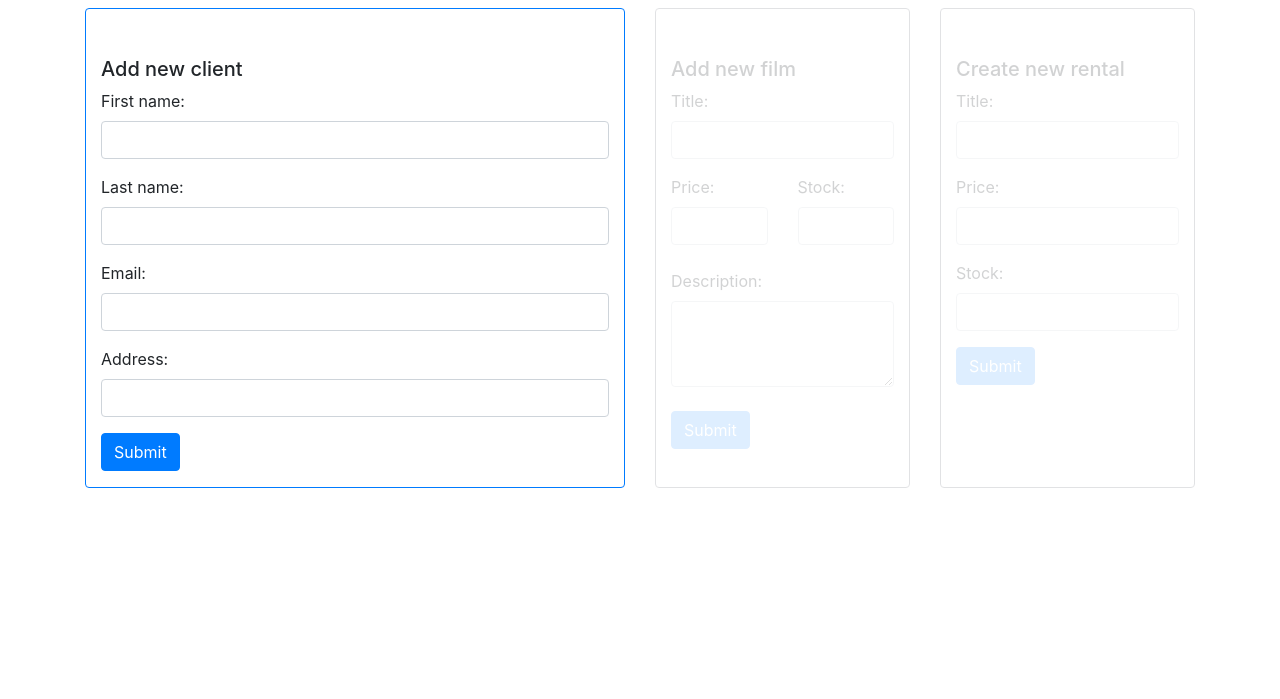
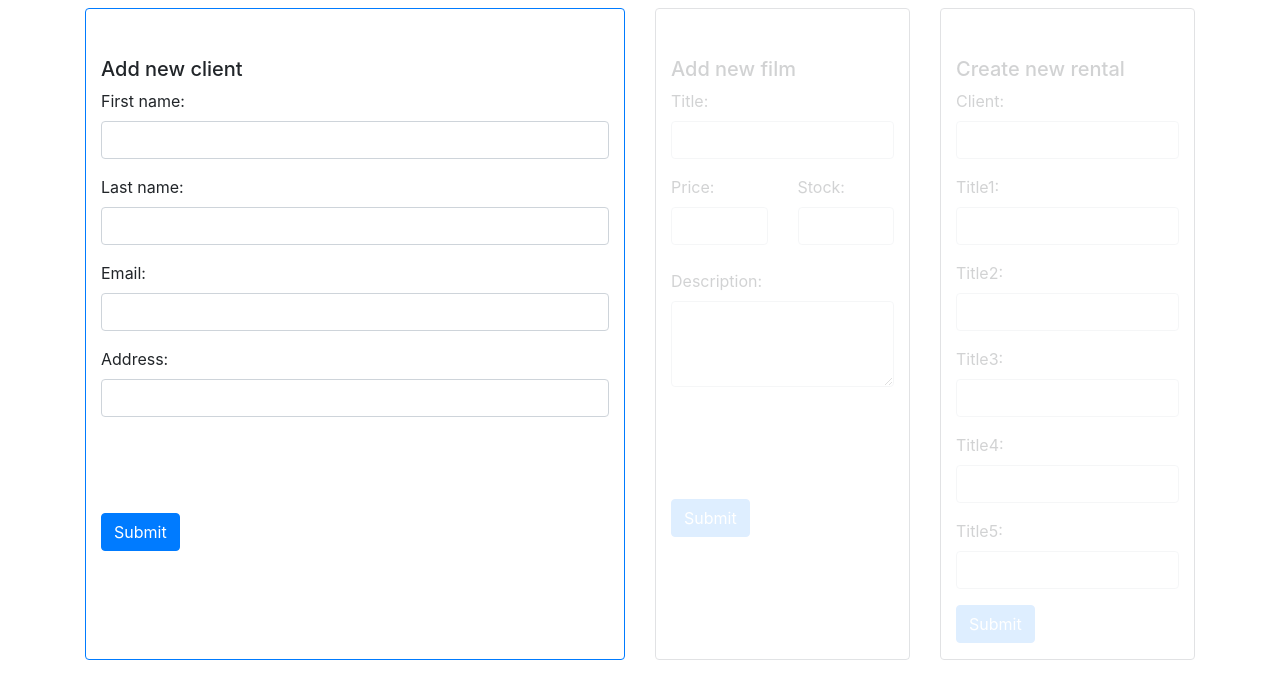
Before and after one commit to marniko1/video_club, a PHP site: template view/home.php in a window 1280 px wide. Shown: the top 699 px of the page. Run offline with PHP 8.4, Linux system fonts and the light colour scheme; the template is opened without the code that fills it, so the values that code supplies are empty; some libraries are stand-ins or nearby versions.

Commit message:
03.05.2018.

```diff
--- a/assets/js/AjaxFilterAndPagination.js
+++ b/assets/js/AjaxFilterAndPagination.js
@@ -11,6 +11,12 @@ class FilterAndPagination{
 		if (this.filter) {
 			var filter = this.filter;
 			var self = this;
+			filter.onkeydown = function (e) {
+				if(event.keyCode == 13) {
+			      e.preventDefault();
+			      return false;
+			    }
+			}
 			filter.onkeyup = function () {
 				var pagination = document.querySelector('.pagination');
 				var filter_value = filter.value.trim();
@@ -28,7 +34,6 @@ class FilterAndPagination{
 				httpReq.onreadystatechange = function(){
 					if (httpReq.readyState == 4){
 						var response = JSON.parse(this.responseText);
-						console.log(response);
 						if (response[0].length > 0) {
 							var tbody_html = self.prepareTbodyHTML(controller, response[0]);
 							if (response[1].length == pagination_links.length) {
@@ -93,7 +98,6 @@ class FilterAndPagination{
 					httpReq.onreadystatechange = function(){
 						if (httpReq.readyState == 4){
 							var response = JSON.parse(this.responseText);
-							// console.log(response);
 							if (response[0].length > 0) {
 								var tbody_html = self.prepareTbodyHTML(controller, response[0]);
 								if (response[1].length == pagination_links.length) {
@@ -147,12 +151,12 @@ class FilterAndPagination{
 		var tbody_html = ``;
 		// need this for single film and single client all rentals pagination-----
 		var pg = '';
-		if (document.querySelector('.navbar-collapse li.active > a') && document.querySelector('.navbar-collapse li.active > a').innerText === 'Films' || document.querySelector('.navbar-collapse li.active > a') && document.querySelector('.navbar-collapse li.active > a').innerText === 'Clients') {
+		if (controller == 'Films' || controller == 'Clients') {
 			pg = '/p1';
 		}
 		// -------------
 		for (var i = 0; i < response.length; i++) {
-			if (controller == 'Film') {
+			if (controller == 'Film' || controller == 'Client') {
 				controller = 'Rentals';
 			}
 			tbody_html += `<tr style="cursor: pointer" onclick="document.location.href='${root_url + controller}/${response[i].id + pg}'">
@@ -171,10 +175,3 @@ class FilterAndPagination{
 		return tbody_html;
 	}
 }
-
-function parseHtmlEnteties(str) {
-    return str.replace(/&#([0-9]{1,3});/gi, function(match, numStr) {
-        var num = parseInt(numStr, 10); // read num as normal number
-        return String.fromCharCode(num);
-    });
-}
--- a/assets/js/main.js
+++ b/assets/js/main.js
@@ -1,13 +1,10 @@
 window.onload = function() {
 
 	// makes ajax for pagination and filter
-	console.log(window.location.href);
 	var controller = window.location.href.split('/').reverse()[1];
-	console.log(controller);
 	if (controller.match(/(\d+)/)) {
 		controller = window.location.href.split('/').reverse()[2].slice(0, -1);
 	}
-	console.log(controller);
 	var filter = document.getElementById('filter');
 	var pagination_links = document.querySelectorAll(".pagination li a");
 	var ajax = new FilterAndPagination(filter, pagination_links, controller);
--- a/model/DBRentals.php
+++ b/model/DBRentals.php
@@ -16,7 +16,7 @@ class DBRentals extends DB {
 	}
 	public static function getSingleRental($id) {
 		$data = [];
-		$sql = "select f.id, f.title, f.price, r.totals, r.created, r.due, r.opened, concat(c.first_name, \" \", c.last_name) as client from rentals as r
+		$sql = "select f.id, f.title, f.price, r.totals, r.created, r.due, r.opened, concat(c.first_name, \" \", c.last_name) as client, c.id as client_id from rentals as r
 				join rentals_films as rf
 				on r.id = rf.id_rental
 				join films as f
--- a/view/film.php
+++ b/view/film.php
@@ -8,7 +8,7 @@
 					      	<th scope="col" style="width: 35%">Description</th>
 					      	<th scope="col" style="width: 10%">Genre</th>
 					      	<th scope="col" style="width: 10%">Price</th>
-					      	<th scope="col" style="width: 5%">Current Stock</th>
+					      	<th scope="col" style="width: 5%">CurSt</th>
 					      	<th scope="col" style="width: 5%">Stock</th>
 					    </tr>
 					</thead>
--- a/view/films.php
+++ b/view/films.php
@@ -13,7 +13,7 @@
 						      	<th scope="col" style="width: 35%">Description</th>
 						      	<th scope="col" style="width: 10%">Genre</th>
 						      	<th scope="col" style="width: 10%">Price</th>
-						      	<th scope="col" style="width: 5%">Current Stock</th>
+						      	<th scope="col" style="width: 5%">CurSt</th>
 						      	<th scope="col" style="width: 5%">Stock</th>
 						    </tr>
 						</thead>
--- a/view/home.php
+++ b/view/home.php
@@ -20,8 +20,8 @@
 								<label for="address">Address: </label>
 								<input type="text" name="address" id="address" class="form-control">
 							</div>
-							<div class="form-group">
-								<input type="submit" value="Submit" class="btn btn-primary submit">
+							<div class="form-group mt-5">
+								<input type="submit" value="Submit" class="btn btn-primary submit mt-5">
 							</div>
 						</form>
 						<span class="msg-span"><?php echo (isset($this->data['msg']['msg1'])) ? $this->data['msg']['msg1'] : false ?></span>
@@ -103,8 +103,8 @@
 								<label for="title">Description: </label>
 								<textarea class="form-control" rows="3" name="description"></textarea>
 							</div>
-							<div class="form-group col-12">
-								<input type="submit" value="Submit" class="btn btn-primary submit mt-2" disabled>
+							<div class="form-group col-12 mt-5">
+								<input type="submit" value="Submit" class="btn btn-primary submit mt-5" disabled>
 							</div>
 						</form>
 						<span class="msg-span"><?php echo (isset($this->data['msg']['msg2'])) ? $this->data['msg']['msg2'] : false ?></span>
@@ -115,16 +115,28 @@
 						<form class="mt-5" method="post" action="">
 							<h5>Create new rental</h5>
 							<div class="form-group">
-								<label for="title">Title: </label>
-								<input type="text" name="title" id="title" class="form-control">
+								<label for="client">Client: </label>
+								<input type="text" name="client" id="client" class="form-control">
 							</div>
 							<div class="form-group">
-								<label for="price">Price: </label>
-								<input type="text" name="price" id="price" class="form-control">
+								<label for="title1">Title1: </label>
+								<input type="text" name="title1" id="title1" class="form-control">
 							</div>
 							<div class="form-group">
-								<label for="stock">Stock: </label>
-								<input type="text" name="stock" id="stock" class="form-control">
+								<label for="title2">Title2: </label>
+								<input type="text" name="title2" id="title2" class="form-control">
+							</div>
+							<div class="form-group">
+								<label for="title3">Title3: </label>
+								<input type="text" name="title3" id="title3" class="form-control">
+							</div>
+							<div class="form-group">
+								<label for="title4">Title4: </label>
+								<input type="text" name="title4" id="title4" class="form-control">
+							</div>
+							<div class="form-group">
+								<label for="title5">Title5: </label>
+								<input type="text" name="title5" id="title5" class="form-control">
 							</div>
 							<div class="form-group">
 								<input type="submit" value="Submit" class="btn btn-primary submit" disabled>
--- a/view/includes/footer.php
+++ b/view/includes/footer.php
@@ -3,7 +3,13 @@
 	<script type="text/javascript">
 		$(document).ready(function() {
 		  	$('li.active').removeClass('active');
-		  	$('a[href="' + location.pathname + '"]').parent('li').addClass('active');
+			var url = location.pathname.split('/')[3];
+			var nav_links = $('nav.navbar-dark a');
+		  	for (var i = 0; i < nav_links.length; i++) {
+		  		if (nav_links[i].pathname.split('/')[3] == url) {
+		  			$(nav_links[i]).parent('li').addClass('active');
+		  		}
+		  	}
 		});
 		$(document).ready(function() {
 			var first_pagination_link = document.querySelectorAll('.pagination li a');
--- a/view/rental.php
+++ b/view/rental.php
@@ -14,7 +14,7 @@
 						?>
 							<tr>
 						      	<th scope="row"><?php echo $key+1; ?></th>
-						     	<td><?php echo '<a class="nav-link" href="'.INCL_PATH.'Films/'.$value->id.'/p1">'.$value->title.'</a>'; ?></td>
+						     	<td><?php echo '<a class="nav-link p-0" href="'.INCL_PATH.'Films/'.$value->id.'/p1">'.$value->title.'</a>'; ?></td>
 						      	<td><?php echo $value->price; ?></td>
 						    </tr>
 						<?php
@@ -28,7 +28,7 @@
 					</tbody>
 				</table>
 				<ul>
-					<li>Client: <?php echo $this->data['rental'][0]->client; ?></li>
+					<li>Client: <?php echo '<a class="nav-link p-0 d-inline" href="'.INCL_PATH.'Clients/'.$this->data['rental'][0]->client_id.'/p1">'.$this->data['rental'][0]->client.'</a>'; ?></li>
 					<li>Active: <?php echo $this->data['rental'][0]->opened; ?></li>
 					<li>Date created: <?php echo $this->data['rental'][0]->created; ?></li>
 					<li>Due: <?php echo $this->data['rental'][0]->due; ?></li>
```
Also changed, not shown: model/DBClients.php (+8 -8 lines).
